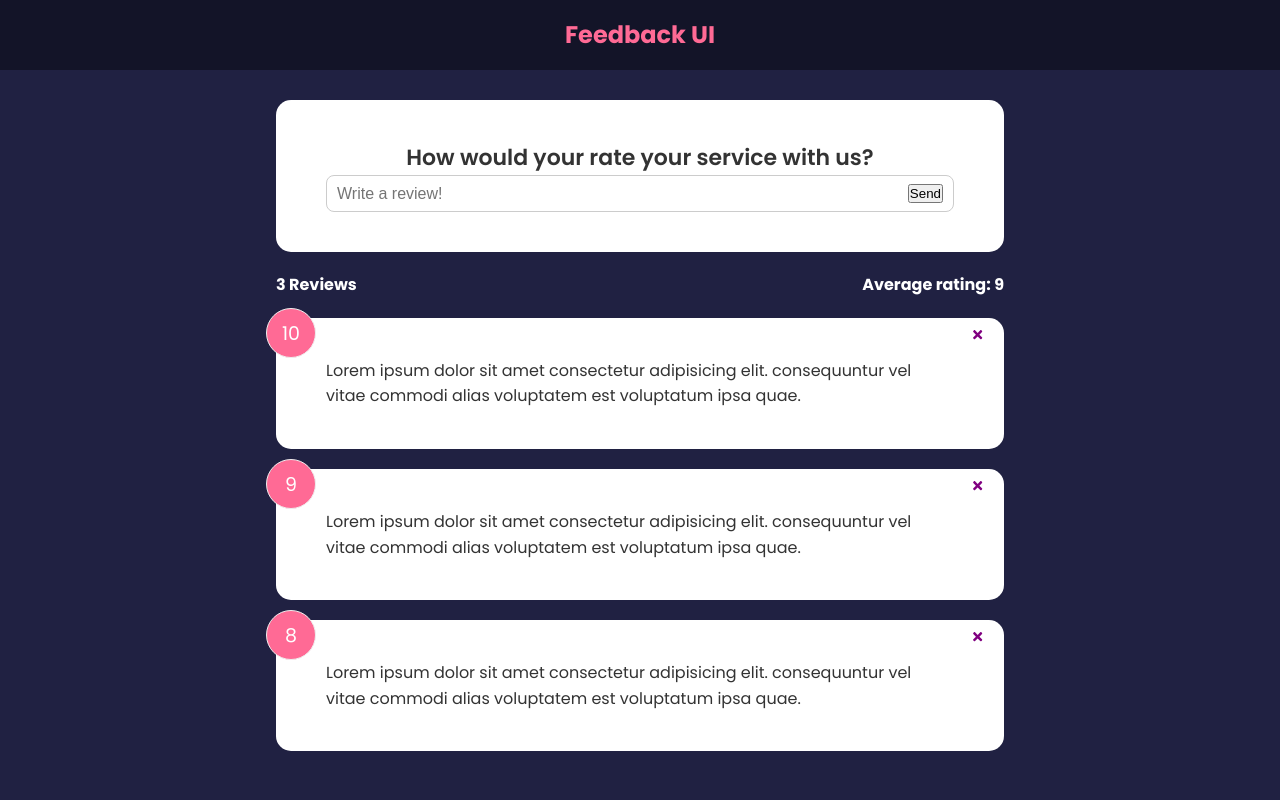
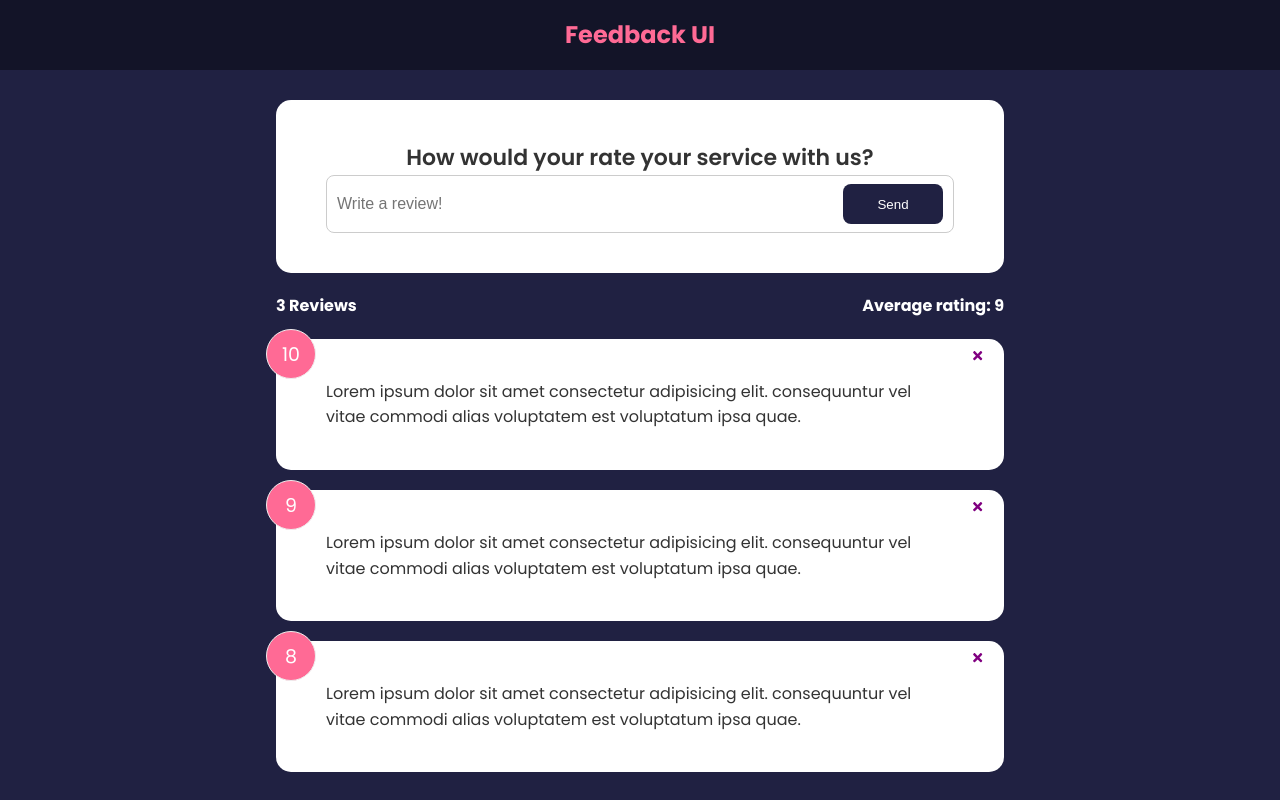
Before and after one commit to havalda-r/feedback-app, a React (Create React App) app: page / in a window 1280 px wide. Built offline with nearby package versions, Linux system fonts and the light colour scheme.

Commit message:
feat: add custom button

```diff
--- a/src/components/FeedbackForm.jsx
+++ b/src/components/FeedbackForm.jsx
@@ -1,5 +1,6 @@
 import Card from './shared/Card';
 import { useState } from 'react';
+import Button from './shared/Button';
 
 function FeedbackForm() {
   const [text, setText] = useState('');
@@ -19,7 +20,7 @@
             value={text}
             onChange={handleTextChange}
           ></input>
-          <button type='submit'>Send</button>
+          <Button type='submit'>Send</Button>
         </div>
       </form>
     </Card>
--- /dev/null
+++ b/src/components/shared/Button.jsx
@@ -0,0 +1,24 @@
+import PropTypes from 'prop-types';
+
+function Button({ children, version, type, isDisabled }) {
+  return (
+    <button type={type} disabled={isDisabled} className={`btn btn-${version}`}>
+      {children}
+    </button>
+  );
+}
+
+Button.defaultProps = {
+  version: 'primary',
+  type: 'button',
+  disabled: false,
+};
+
+Button.propTypes = {
+  children: PropTypes.node.isRequired,
+  version: PropTypes.string,
+  type: PropTypes.string,
+  isDisabled: PropTypes.bool,
+};
+
+export default Button;
```
